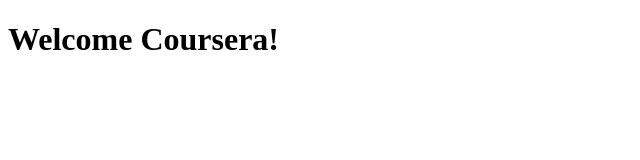
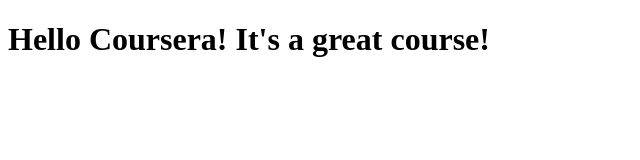
Before and after one commit to myli-dev/coursera-test, a plain HTML site: page index.html in a window 1280 px wide. Shown: the whole page, without its empty margins (0-640 px from the left). Drawn offline with Linux system fonts and the light colour scheme.

Commit message:
Small addition to our page content.

```diff
--- a/index.html
+++ b/index.html
@@ -1,9 +1,9 @@
 <!doctype html>
 <html>
   <head>
-    <title>Welcome Coursera!</title>
+    <title>Hello Coursera!</title>
   </head>
   <body>
-    <h1>Welcome Coursera!</h1>
+    <h1>Hello Coursera! It's a great course!</h1>
   </body>
 </html>
```
